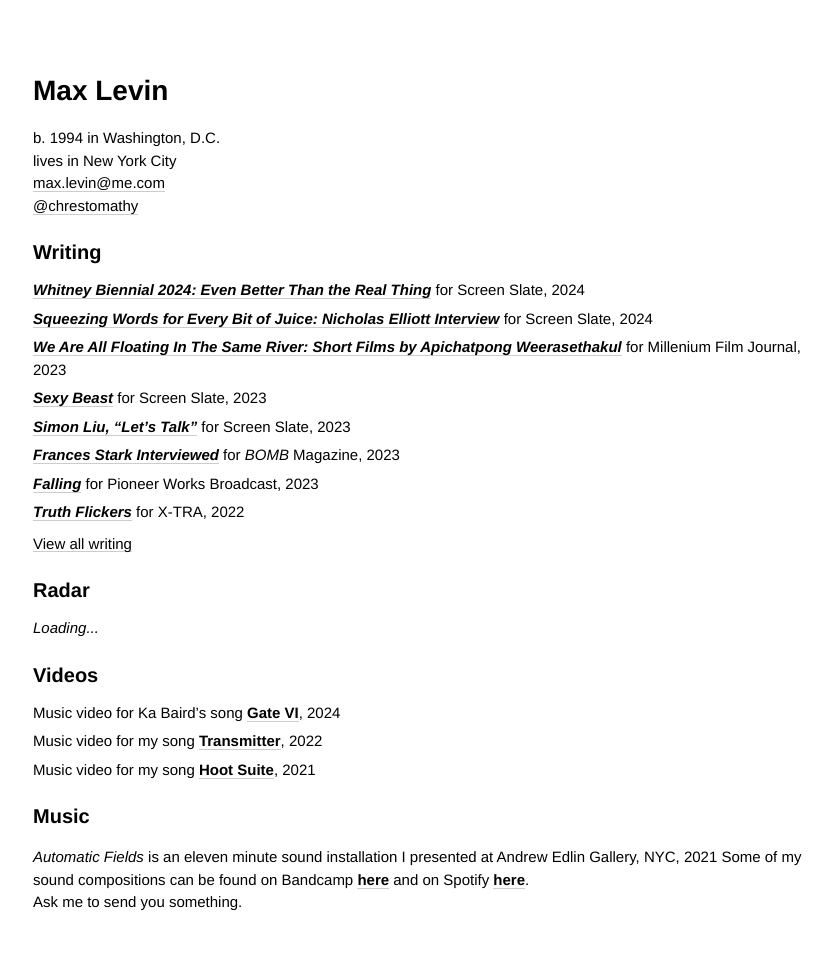
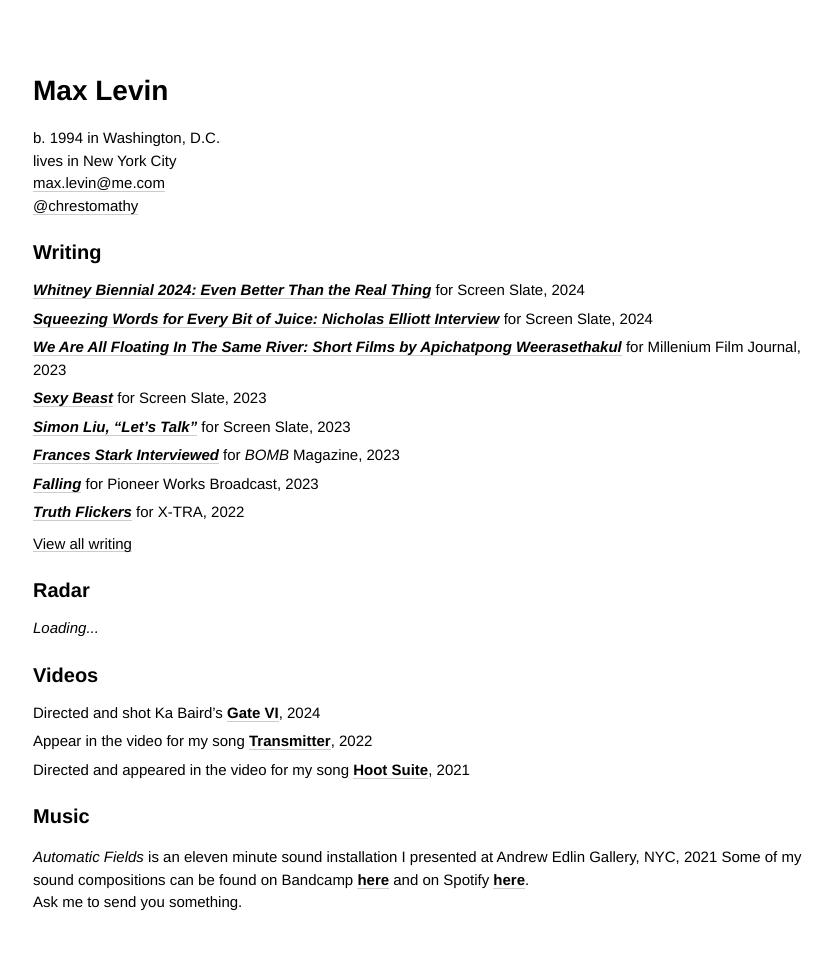
Before and after one commit to minicreative/maxlevin.me, a Jekyll site: the page built from index.md, in a window 1280 px wide. Shown: the whole page, without its empty margins (17-849 px from the left). Built offline with Jekyll 4.4.1, drawn with Linux system fonts in a browser that asks for light colours.

Commit message:
Updated Index

```diff
--- a/index.md
+++ b/index.md
@@ -123,13 +123,13 @@
   calendarList: true
 - title: Videos
   items:
-  - description: Music video for Ka Baird's song **[Gate VI](https://drive.google.com/file/d/1Ok8KegrVK3qT0cL3sIk86GxyLoh4Ncy9/view?usp=drivesdk)**,
+  - description: Directed and shot Ka Baird's **[Gate VI](https://drive.google.com/file/d/1Ok8KegrVK3qT0cL3sIk86GxyLoh4Ncy9/view?usp=drivesdk)**,
       2024
     image:
-  - description: Music video for my song **[Transmitter](https://drive.google.com/file/d/1iJig1f5p7hPt0b1Ml7_uzMToWH9P5sJi/view?usp=drivesdk)**,
+  - description: Appear in the video for my song **[Transmitter](https://drive.google.com/file/d/1iJig1f5p7hPt0b1Ml7_uzMToWH9P5sJi/view?usp=drivesdk)**,
       2022
     image: "/uploads/Screen%20Shot%202023-12-15%20at%202.20.02%20PM.png"
-  - description: Music video for my song **[Hoot Suite](https://vimeo.com/531584826/2d654d40e3)**,
+  - description: Directed and appeared in the video for my song **[Hoot Suite](https://vimeo.com/531584826/2d654d40e3)**,
       2021
     image: "/uploads/Screen%20Shot%202023-12-15%20at%202.02.38%20PM.png"
 - title: Music
```
